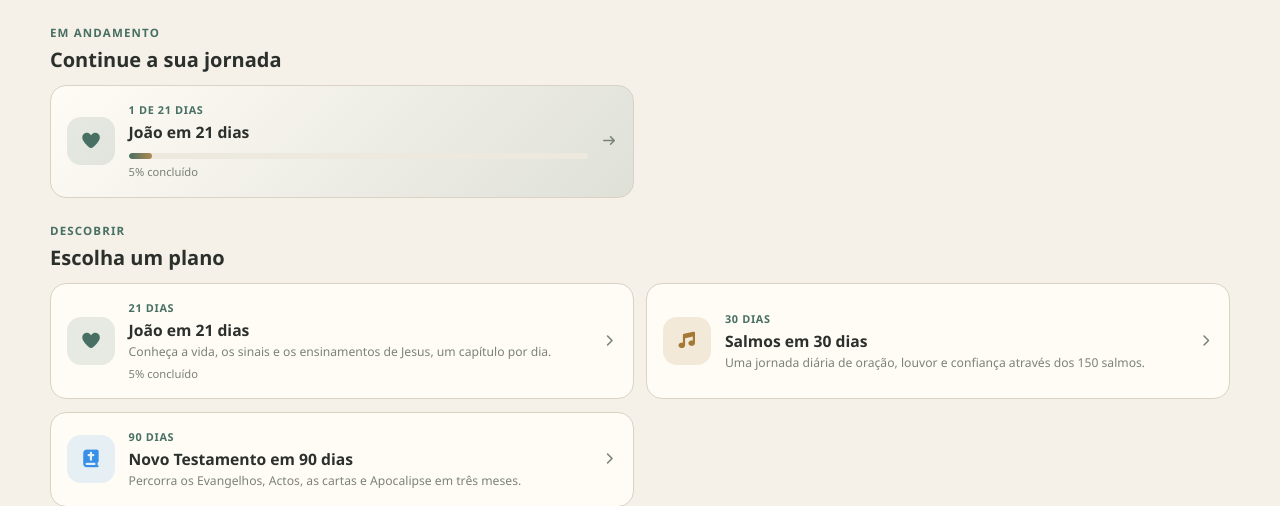
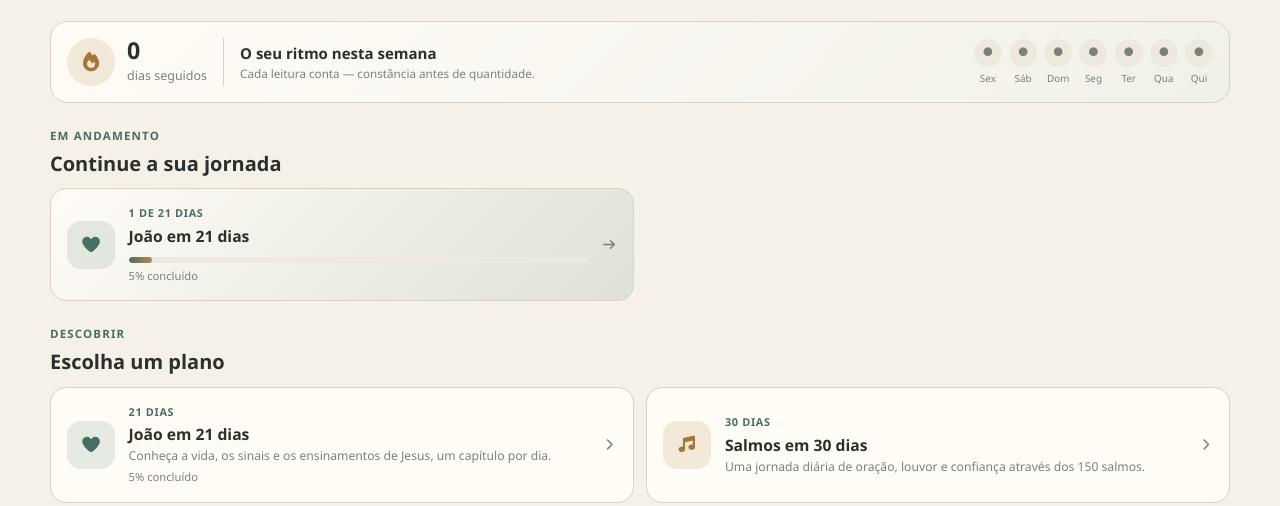
Before and after one commit to mbeve235/biblia, a PHP site: page /biblia-web/planos.php in a window 1280 px wide. Shown: the part 196-702 px from the top of the page. Run offline with PHP 8.4, Linux system fonts and the light colour scheme; a user stored in the database is signed in; data comes from the database, SQL or seed files in the repository; tables that the repository leaves empty hold one stand-in row (values such as "Sample post").

Commit message:
Adiciona acompanhamento visual do habito de leitura

```diff
--- a/assets/css/style.css
+++ b/assets/css/style.css
@@ -1647,3 +1647,16 @@ body.reading-mode .reading-exit {
 .reading-preview { margin-bottom:1rem; padding:1rem 1.1rem; border:1px solid var(--border); border-radius:13px; background:var(--bg); font-family:var(--read-font); transition:font-size .1s,line-height .1s; }
 .reading-preview small { display:block; margin-bottom:.45rem; color:var(--text-faint); font-family:system-ui,sans-serif; font-size:.65rem; font-weight:800; letter-spacing:.08em; text-transform:uppercase; }
 .reading-preview p { margin:0; }.reading-preview sup { margin-right:.3rem; color:var(--accent); font-family:system-ui,sans-serif; font-weight:800; }
+
+.habit-overview { display:grid; grid-template-columns:auto 1fr; gap:1rem; margin-bottom:1.5rem; padding:1rem; border:1px solid var(--border); border-radius:18px; background:linear-gradient(135deg,var(--surface),color-mix(in srgb,var(--accent-soft) 42%,var(--surface))); }
+.habit-streak { display:flex; align-items:center; gap:.75rem; padding-right:1rem; border-right:1px solid var(--border); }
+.habit-streak>span { width:48px; height:48px; display:grid; place-items:center; border-radius:50%; background:var(--warning-soft); color:var(--warning); font-size:1.15rem; }
+.habit-streak strong,.habit-streak small { display:block; }.habit-streak strong { font-size:1.45rem; line-height:1; }.habit-streak small { margin-top:.25rem; color:var(--text-faint); white-space:nowrap; }
+.habit-week { display:flex; align-items:center; justify-content:space-between; gap:1rem; }
+.habit-week>div>strong,.habit-week>div>small { display:block; }.habit-week>div>small { color:var(--text-faint); font-size:.73rem; }
+.habit-days { display:flex; gap:.45rem; }
+.habit-days span { display:grid; justify-items:center; gap:.25rem; color:var(--text-faint); }
+.habit-days span>i { width:28px; height:28px; display:grid; place-items:center; border-radius:50%; background:var(--surface-2); font-size:.55rem; }
+.habit-days span.done { color:var(--accent); }.habit-days span.done>i { background:var(--accent); color:#fff; font-size:.7rem; }
+.habit-days small { font-size:.62rem; }
+@media(max-width:640px){.habit-overview{grid-template-columns:1fr}.habit-streak{border-right:0;border-bottom:1px solid var(--border);padding:0 0 .8rem}.habit-week{align-items:flex-start;flex-direction:column}.habit-days{width:100%;justify-content:space-between}}
--- a/planos.php
+++ b/planos.php
@@ -72,6 +72,21 @@ $activeTranslation = db_one('SELECT abbreviation FROM translations WHERE abbrevi
 if (!$activeTranslation) $activeTranslation = db_one('SELECT abbreviation FROM translations WHERE status = "active" ORDER BY id LIMIT 1');
 $activeAbbr = $activeTranslation['abbreviation'] ?? '';
 
+$habitRows = db_all(
+    'SELECT DATE(read_at) AS reading_date FROM reading_history
+     WHERE user_id = ? AND read_at >= DATE_SUB(CURDATE(), INTERVAL 365 DAY)
+     GROUP BY DATE(read_at) ORDER BY reading_date DESC',
+    [$user['id']]
+);
+$readingStreak = reading_streak_days($habitRows);
+$readDateSet = [];
+foreach ($habitRows as $habitRow) $readDateSet[$habitRow['reading_date']] = true;
+$weekDays = [];
+for ($offset = 6; $offset >= 0; $offset--) {
+    $date = date('Y-m-d', strtotime('-' . $offset . ' days'));
+    $weekDays[] = ['date' => $date, 'label' => mb_substr(['Dom','Seg','Ter','Qua','Qui','Sex','Sáb'][(int)date('w', strtotime($date))], 0, 3), 'done' => isset($readDateSet[$date])];
+}
+
 $pageTitle = $selectedPlan ? $selectedPlan['title'] : 'Planos de leitura';
 require_once __DIR__ . '/includes/header.php';
 ?>
@@ -84,6 +99,10 @@ require_once __DIR__ . '/includes/header.php';
 <?php if ($message): ?><div class="alert alert-success" role="status"><?= e($message) ?></div><?php endif; ?>
 
 <?php if (!$selectedPlan): ?>
+  <section class="habit-overview" aria-label="Ritmo de leitura">
+    <div class="habit-streak"><span><i class="fas fa-fire"></i></span><div><strong><?= $readingStreak ?></strong><small><?= $readingStreak === 1 ? 'dia seguido' : 'dias seguidos' ?></small></div></div>
+    <div class="habit-week"><div><strong>O seu ritmo nesta semana</strong><small>Cada leitura conta — constância antes de quantidade.</small></div><div class="habit-days"><?php foreach ($weekDays as $weekDay): ?><span class="<?= $weekDay['done'] ? 'done' : '' ?>" title="<?= e($weekDay['date']) ?>"><i class="fas fa-<?= $weekDay['done'] ? 'check' : 'circle' ?>"></i><small><?= e($weekDay['label']) ?></small></span><?php endforeach; ?></div></div>
+  </section>
   <?php $activePlans = array_filter($plans, fn($plan) => !empty($plan['user_plan_id']) && $plan['status'] !== 'completed'); ?>
   <?php if ($activePlans): ?>
   <section class="reading-plan-section">
```
